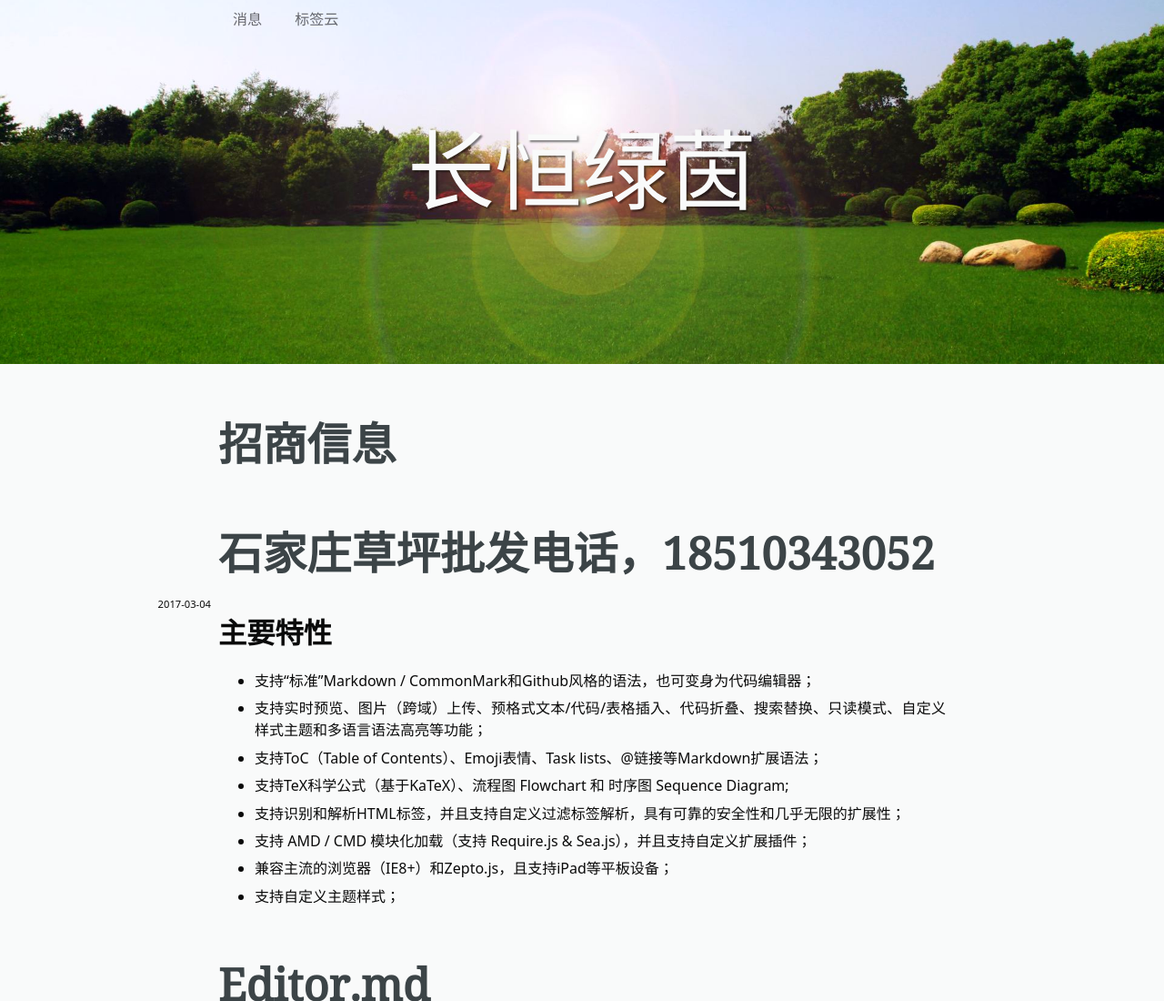
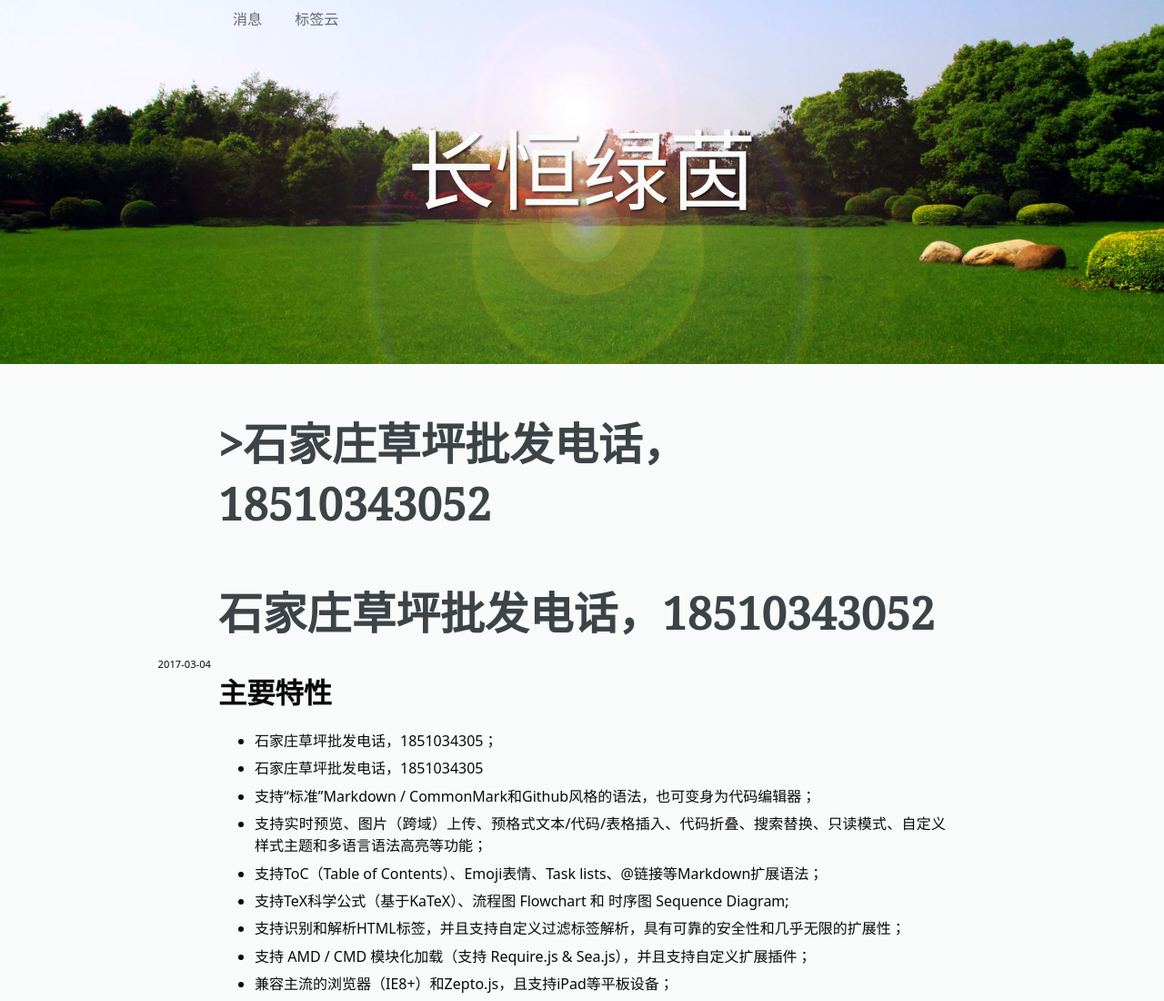
Before and after one commit to aisir/aisir.github.io, a plain HTML site: page 2017/03/04/招商信息/index.html in a window 1280 px wide. Shown: the top 1100 px of the page at 91% size. Drawn offline with Linux system fonts and the light colour scheme; a web font is replaced by a local one.

Commit message:
test
test

```diff
--- a/2017/03/04/招商信息/index.html
+++ b/2017/03/04/招商信息/index.html
@@ -29,7 +29,7 @@
 	<main>
 		<article>
 
-		<h1>招商信息</h1>
+		<h1>>石家庄草坪批发电话，18510343052</h1>
 	<h1>石家庄草坪批发电话，18510343052</h1>
 	<div class="article__infos">
 		<span class="article__date">2017-03-04</span><br />
@@ -41,6 +41,8 @@
 
 
 		<h3 id="主要特性"><a href="#主要特性" class="headerlink" title="主要特性"></a>主要特性</h3><ul>
+			<li>石家庄草坪批发电话，1851034305；</li>
+			<li>石家庄草坪批发电话，1851034305</li>
 <li>支持“标准”Markdown / CommonMark和Github风格的语法，也可变身为代码编辑器；</li>
 <li>支持实时预览、图片（跨域）上传、预格式文本/代码/表格插入、代码折叠、搜索替换、只读模式、自定义样式主题和多语言语法高亮等功能；</li>
 <li>支持ToC（Table of Contents）、Emoji表情、Task lists、@链接等Markdown扩展语法；</li>
```
